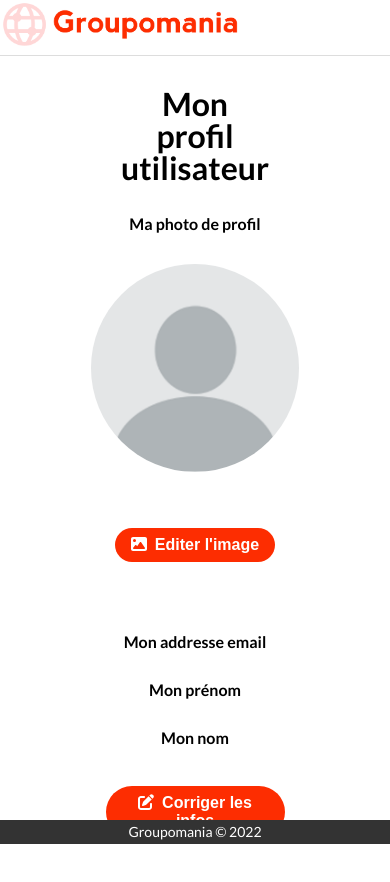
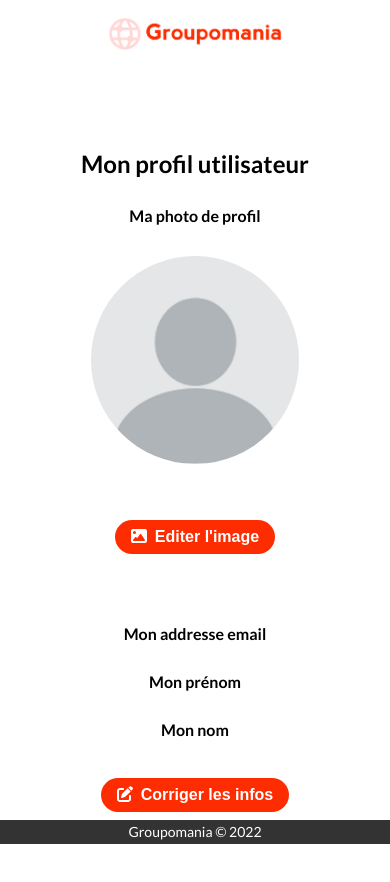
Before and after one commit to mlaversin/OC_7_Groupomania, a React (Create React App) app in the folder frontend/: page /profil in a window 390 px wide. Shown: the top 882 px of the page. Built offline with nearby package versions, Linux system fonts and the light colour scheme; no server answers.

Commit message:
header and profile page layout - mobile version

```diff
--- a/frontend/src/styles/layout/_header.scss
+++ b/frontend/src/styles/layout/_header.scss
@@ -7,6 +7,11 @@
   top: 0;
   left: 0;
   background-color: #fff;
+
+  @include mq(mobilelg) {
+    border-bottom: unset;
+    height: 8rem;
+  }
 }
 
 .header-container {
@@ -15,10 +20,18 @@
   display: flex;
   justify-content: space-between;
   align-items: center;
+
+  @include mq(mobilelg) {
+    @include flex-col;
+  }
 }
 
 .logo-gpm {
   width: 15rem;
+  @include mq(mobilelg) {
+    width: 11rem;
+    margin: 1rem 0;
+  }
 }
 
 .logout-btn {
@@ -29,3 +42,10 @@
 .header-nav ul {
   display: flex;
 }
+
+.header-nav ul li:last-child {
+  @include mq(mobilelg) {
+    width: 2rem;
+    padding-left: 0;
+  }
+}
--- a/frontend/src/styles/pages/_profil.scss
+++ b/frontend/src/styles/pages/_profil.scss
@@ -6,6 +6,17 @@
   flex-direction: column;
   justify-content: center;
   align-items: center;
+  @include mq(mobilelg) {
+    width: 90%;
+  }
+}
+
+.profile-page h1 {
+  @include mq(mobilelg) {
+    margin-top: 4rem;
+    padding: 2rem 0;
+    font-size: $fs-700;
+  }
 }
 
 .picture-container {
@@ -17,6 +28,9 @@
   @include flex-row;
   color: $clr-primary;
   font-size: $fs-400;
+  @include mq(mobilelg) {
+    flex-direction: column;
+  }
 }
 
 .handle-img-btn .change-img-btn,
```
